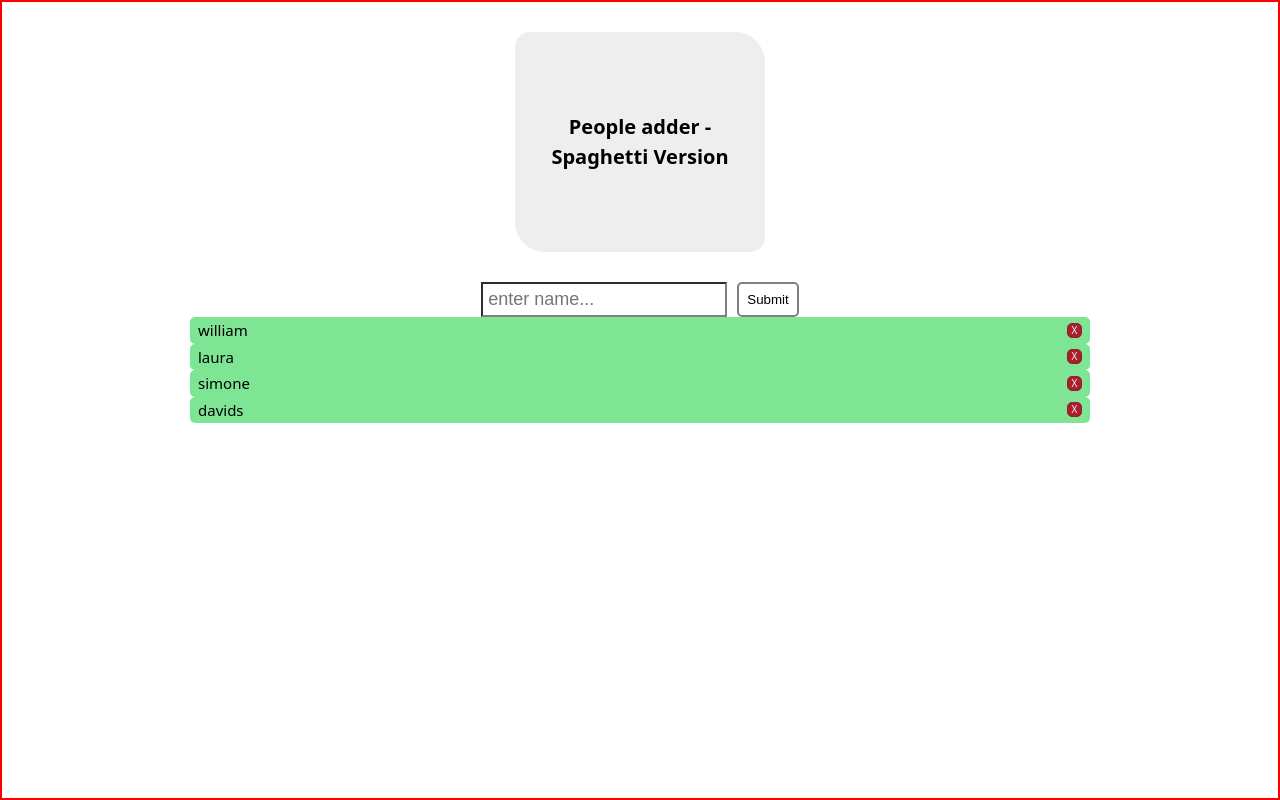
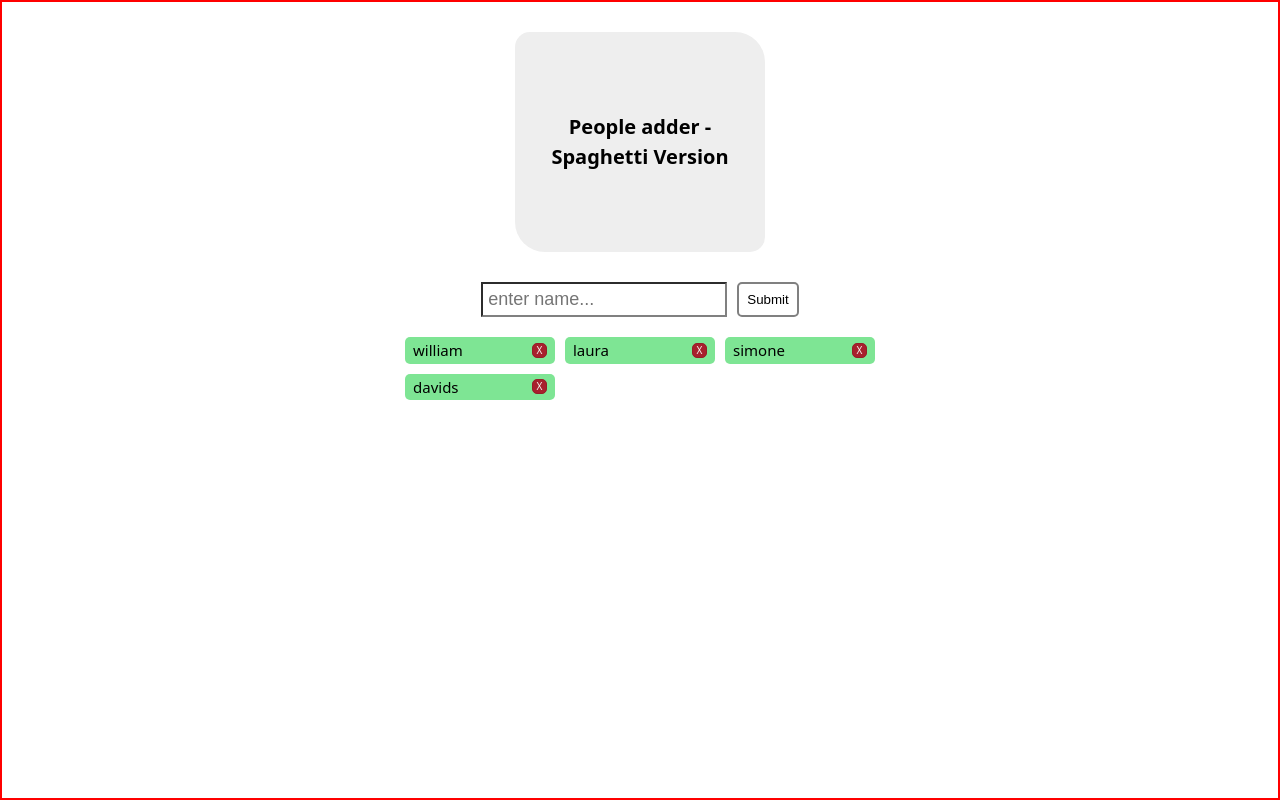
Before and after one commit to mwahyd/JS-Design-Pattern-Exercises, a plain HTML site: page 01-spaghetti-code/index.html in a window 1280 px wide. Drawn offline with Linux system fonts and the light colour scheme.

Commit message:
update .list to #list

```diff
--- a/01-spaghetti-code/style.css
+++ b/01-spaghetti-code/style.css
@@ -73,7 +73,7 @@ button:hover {
 
 /* list */
 
-.list {
+#list {
   margin: 20px auto;
 
   display: grid;
```
